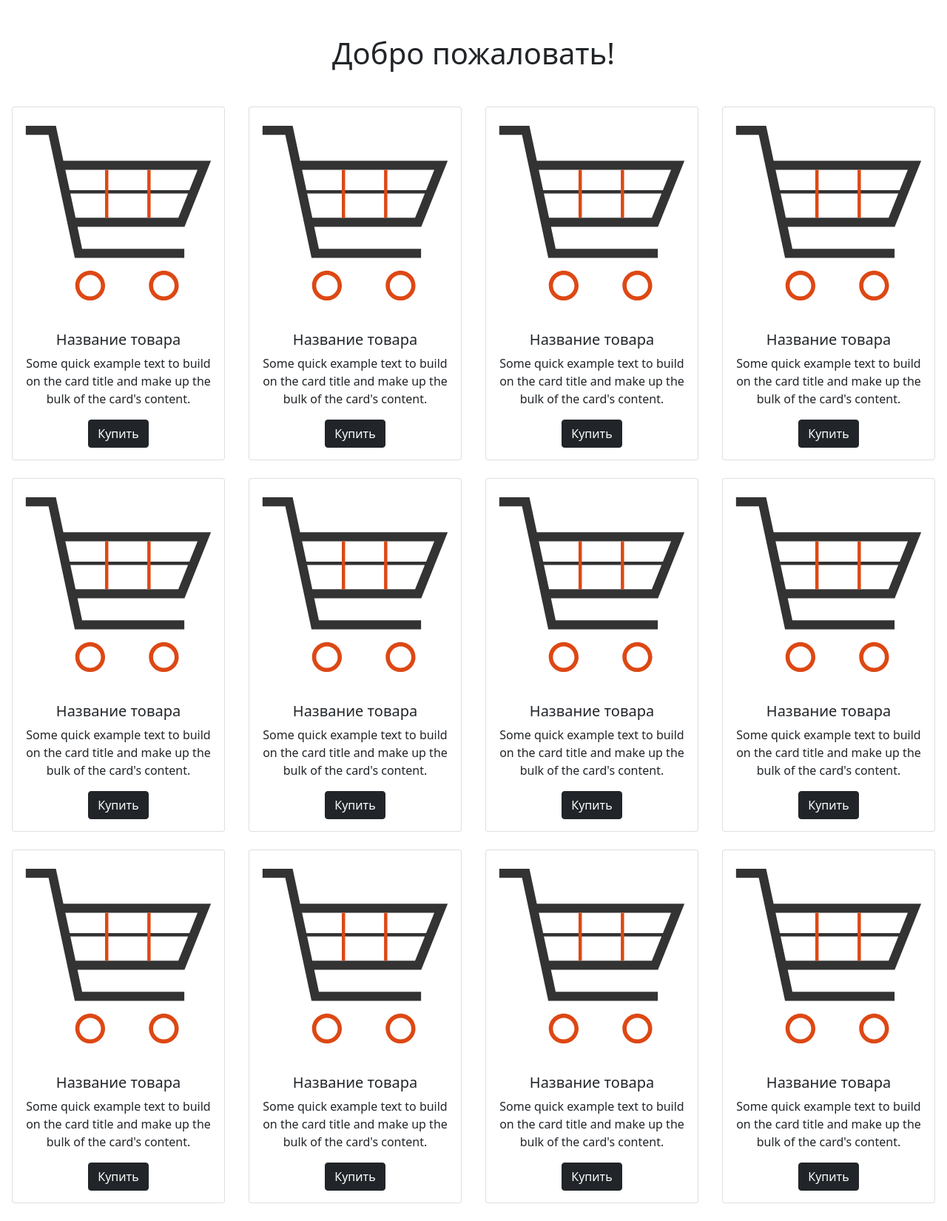
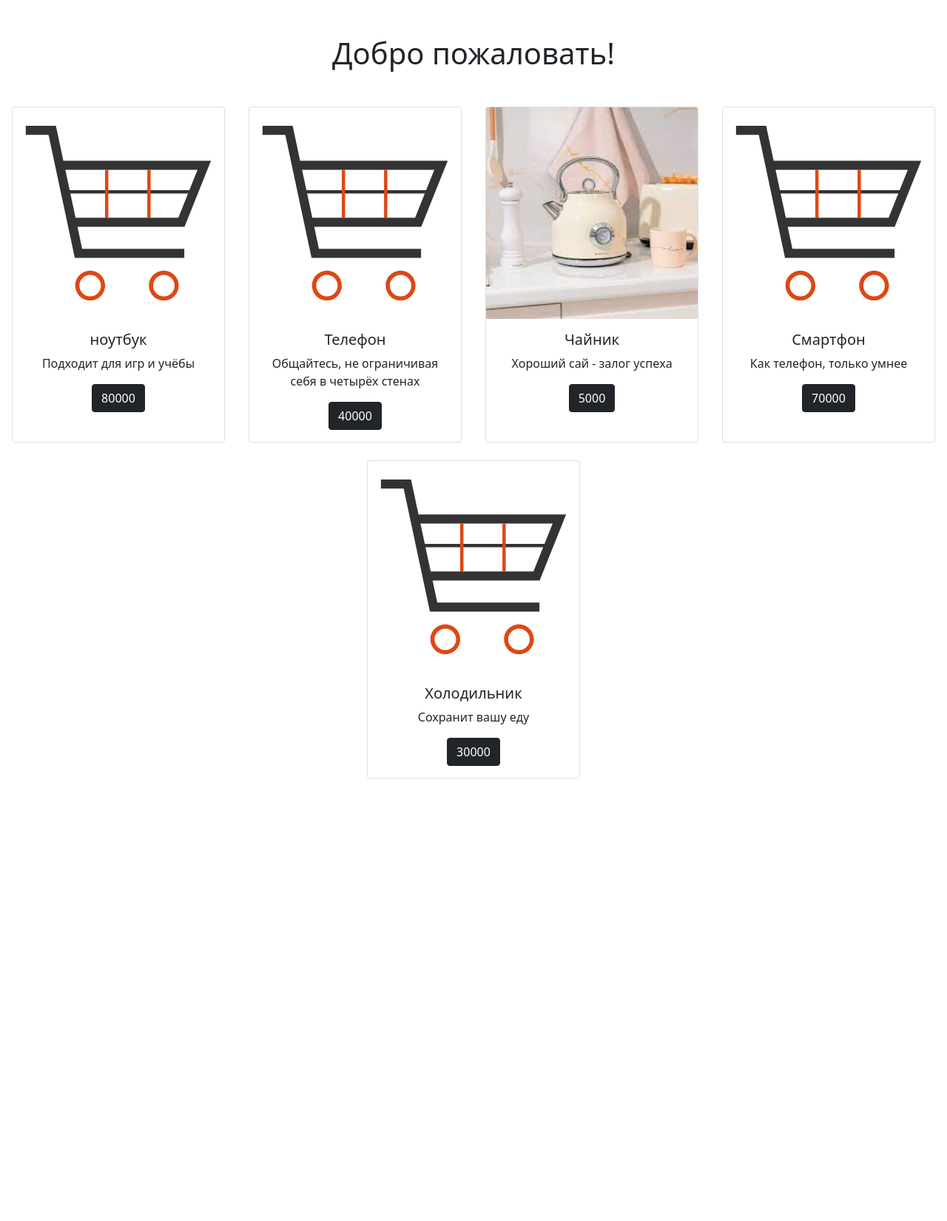
Before and after one commit to FrosyaxxxStesha/internet_shop, a Django app: page / in a window 1280 px wide. Shown: the part 56-1706 px from the top of the page at 74% size. After the commit the page ends 1108 px from the top, so only its background shows below. Run offline with Django 3.2, Linux system fonts and the light colour scheme; data comes from the database, SQL or seed files in the repository.

Commit message:
Добавлен вывод на страницу

```diff
--- a/catalog/models.py
+++ b/catalog/models.py
@@ -19,13 +19,14 @@ class Product(models.Model):
     description = models.TextField(verbose_name='описание', null=True, blank=True)
     preview_image = models.ImageField(verbose_name='Фото товара(превью)',
                                       upload_to=f'{os.path.join("product_preview", "")}',
-                                      default='default.svg')
+                                      default='product_preview/default.svg')
     category = models.ForeignKey(Category, verbose_name='Категория', on_delete=models.CASCADE)
     price = models.IntegerField(verbose_name='Цена')
     created_at = models.DateField(verbose_name='Дата добавления товара', auto_now_add=True)
     updated_at = models.DateField(verbose_name='Дата обновления товара', auto_now=True)
 
     class Meta:
+        ordering = ['-created_at']
         verbose_name = 'Товар'
         verbose_name_plural = 'Товары'
 
--- a/catalog/templates/catalog/main.html
+++ b/catalog/templates/catalog/main.html
@@ -3,107 +3,19 @@
 {% block content %}
 <h1 class="text-center my-5">Добро пожаловать!</h1>
 <div style="display: flex; flex-wrap: wrap; justify-content: space-around;">
+
+  {% for product in products %}
+
   <div class="card text-center mb-4" style="width: 18rem;">
-  <img class="card-img-top" src="/static/images/conversation-svgrepo-com.svg" alt="Card image cap">
+  <img class="card-img-top" src="{{ product.preview_image.url }}" alt="Card image cap">
   <div class="card-body">
-    <h5 class="card-title">Название товара</h5>
-    <p class="card-text">Some quick example text to build on the card title and make up the bulk of the card's content.</p>
-    <a href="#" class="btn btn-dark">Купить</a>
-  </div>
-</div>
-  <div class="card  text-center mb-4" style="width: 18rem;">
-  <img class="card-img-top" src="/static/images/conversation-svgrepo-com.svg" alt="Card image cap">
-  <div class="card-body">
-    <h5 class="card-title">Название товара</h5>
-    <p class="card-text">Some quick example text to build on the card title and make up the bulk of the card's content.</p>
-    <a href="#" class="btn btn-dark">Купить</a>
-  </div>
-</div>
-  <div class="card  text-center mb-4" style="width: 18rem;">
-  <img class="card-img-top" src="/static/images/conversation-svgrepo-com.svg" alt="Card image cap">
-  <div class="card-body">
-    <h5 class="card-title">Название товара</h5>
-    <p class="card-text">Some quick example text to build on the card title and make up the bulk of the card's content.</p>
-    <a href="#" class="btn btn-dark">Купить</a>
-  </div>
-</div>
- <div class="card text-center mb-4" style="width: 18rem;">
-  <img class="card-img-top" src="/static/images/conversation-svgrepo-com.svg" alt="Card image cap">
-  <div class="card-body">
-    <h5 class="card-title">Название товара</h5>
-    <p class="card-text">Some quick example text to build on the card title and make up the bulk of the card's content.</p>
-    <a href="#" class="btn btn-dark">Купить</a>
-  </div>
-</div>
-   <div class="card text-center mb-4" style="width: 18rem;">
-  <img class="card-img-top" src="/static/images/conversation-svgrepo-com.svg" alt="Card image cap">
-  <div class="card-body">
-    <h5 class="card-title">Название товара</h5>
-    <p class="card-text">Some quick example text to build on the card title and make up the bulk of the card's content.</p>
-    <a href="#" class="btn btn-dark">Купить</a>
-  </div>
-</div>
-   <div class="card text-center mb-4" style="width: 18rem;">
-  <img class="card-img-top" src="/static/images/conversation-svgrepo-com.svg" alt="Card image cap">
-  <div class="card-body">
-    <h5 class="card-title">Название товара</h5>
-    <p class="card-text">Some quick example text to build on the card title and make up the bulk of the card's content.</p>
-    <a href="#" class="btn btn-dark">Купить</a>
-  </div>
-</div>
-   <div class="card text-center mb-4" style="width: 18rem;">
-  <img class="card-img-top" src="/static/images/conversation-svgrepo-com.svg" alt="Card image cap">
-  <div class="card-body">
-    <h5 class="card-title">Название товара</h5>
-    <p class="card-text">Some quick example text to build on the card title and make up the bulk of the card's content.</p>
-    <a href="#" class="btn btn-dark">Купить</a>
-  </div>
-</div>
-   <div class="card text-center mb-4" style="width: 18rem;">
-  <img class="card-img-top" src="/static/images/conversation-svgrepo-com.svg" alt="Card image cap">
-  <div class="card-body">
-    <h5 class="card-title">Название товара</h5>
-    <p class="card-text">Some quick example text to build on the card title and make up the bulk of the card's content.</p>
-    <a href="#" class="btn btn-dark">Купить</a>
+    <h5 class="card-title">{{ product.name }}</h5>
+    <p class="card-text">{{ product.description }}</p>
+    <a href="#" class="btn btn-dark">{{ product.price }}</a>
   </div>
 </div>
 
-  <div class="card text-center mb-4" style="width: 18rem;">
-  <img class="card-img-top" src="/static/images/conversation-svgrepo-com.svg" alt="Card image cap">
-  <div class="card-body">
-    <h5 class="card-title">Название товара</h5>
-    <p class="card-text">Some quick example text to build on the card title and make up the bulk of the card's content.</p>
-    <a href="#" class="btn btn-dark">Купить</a>
-  </div>
-</div>
-
-  <div class="card text-center mb-4" style="width: 18rem;">
-  <img class="card-img-top" src="/static/images/conversation-svgrepo-com.svg" alt="Card image cap">
-  <div class="card-body">
-    <h5 class="card-title">Название товара</h5>
-    <p class="card-text">Some quick example text to build on the card title and make up the bulk of the card's content.</p>
-    <a href="#" class="btn btn-dark">Купить</a>
-  </div>
-</div>
-
-  <div class="card text-center mb-4" style="width: 18rem;">
-  <img class="card-img-top" src="/static/images/conversation-svgrepo-com.svg" alt="Card image cap">
-  <div class="card-body">
-    <h5 class="card-title">Название товара</h5>
-    <p class="card-text">Some quick example text to build on the card title and make up the bulk of the card's content.</p>
-    <a href="#" class="btn btn-dark">Купить</a>
-  </div>
-</div>
-
-  <div class="card text-center mb-4" style="width: 18rem;">
-  <img class="card-img-top" src="/static/images/conversation-svgrepo-com.svg" alt="Card image cap">
-  <div class="card-body">
-    <h5 class="card-title">Название товара</h5>
-    <p class="card-text">Some quick example text to build on the card title and make up the bulk of the card's content.</p>
-    <a href="#" class="btn btn-dark">Купить</a>
-  </div>
-</div>
-
+  {% endfor %}
 
 </div>
 {% endblock content %}
--- a/catalog/views.py
+++ b/catalog/views.py
@@ -1,9 +1,11 @@
 from django.shortcuts import render
+from catalog.models import Product
 
 
 def main(request):
     url_name = 'main'
-    return render(request, 'catalog/main.html', {'url_name': url_name})
+    products = Product.objects.all()[:5]
+    return render(request, 'catalog/main.html', {'url_name': url_name, 'products': products})
 
 
 def contact_info(request):
--- a/data.json
+++ b/data.json
@@ -537,7 +537,7 @@
     "fields": {
       "name": "ноутбук",
       "description": "Подходит для игр и учёбы",
-      "preview_image": "default.svg",
+      "preview_image": "product_preview/default.svg",
       "category": 3,
       "price": 80000,
       "created_at": "2023-12-16",
@@ -550,7 +550,7 @@
     "fields": {
       "name": "Телефон",
       "description": "Общайтесь, не ограничивая себя в четырёх стенах",
-      "preview_image": "default.svg",
+      "preview_image": "product_preview/default.svg",
       "category": 2,
       "price": 40000,
       "created_at": "2023-12-16",
@@ -563,7 +563,7 @@
     "fields": {
       "name": "Чайник",
       "description": "Хороший сай - залог успеха",
-      "preview_image": "default.svg",
+      "preview_image": "product_preview/Чайник.jpeg",
       "category": 4,
       "price": 5000,
       "created_at": "2023-12-16",
@@ -576,7 +576,7 @@
     "fields": {
       "name": "Смартфон",
       "description": "Как телефон, только умнее",
-      "preview_image": "default.svg",
+      "preview_image": "product_preview/default.svg",
       "category": 2,
       "price": 70000,
       "created_at": "2023-12-16",
@@ -589,7 +589,7 @@
     "fields": {
       "name": "Холодильник",
       "description": "Сохранит вашу еду",
-      "preview_image": "default.svg",
+      "preview_image": "product_preview/default.svg",
       "category": 4,
       "price": 30000,
       "created_at": "2023-12-16",
@@ -602,7 +602,7 @@
     "fields": {
       "name": "Наушники",
       "description": "Музыка только для вас, даже если вокруг все",
-      "preview_image": "default.svg",
+      "preview_image": "product_preview/default.svg",
       "category": 3,
       "price": 15000,
       "created_at": "2023-12-16",
```
Also changed, not shown: catalog/migrations/0003_alter_product_options.py (added), catalog/migrations/0004_alter_product_preview_image.py (added), media/product_preview/default.svg (renamed from catalog/static/images/conversation-svgrepo-com.svg), media/product_preview/Чайник.jpeg (added).
